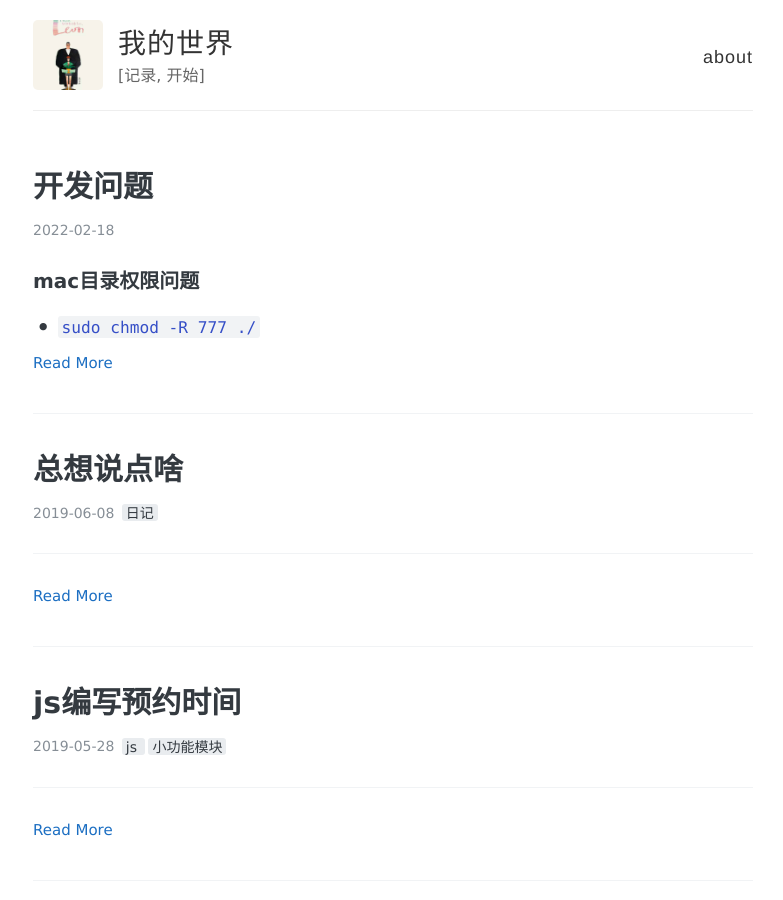
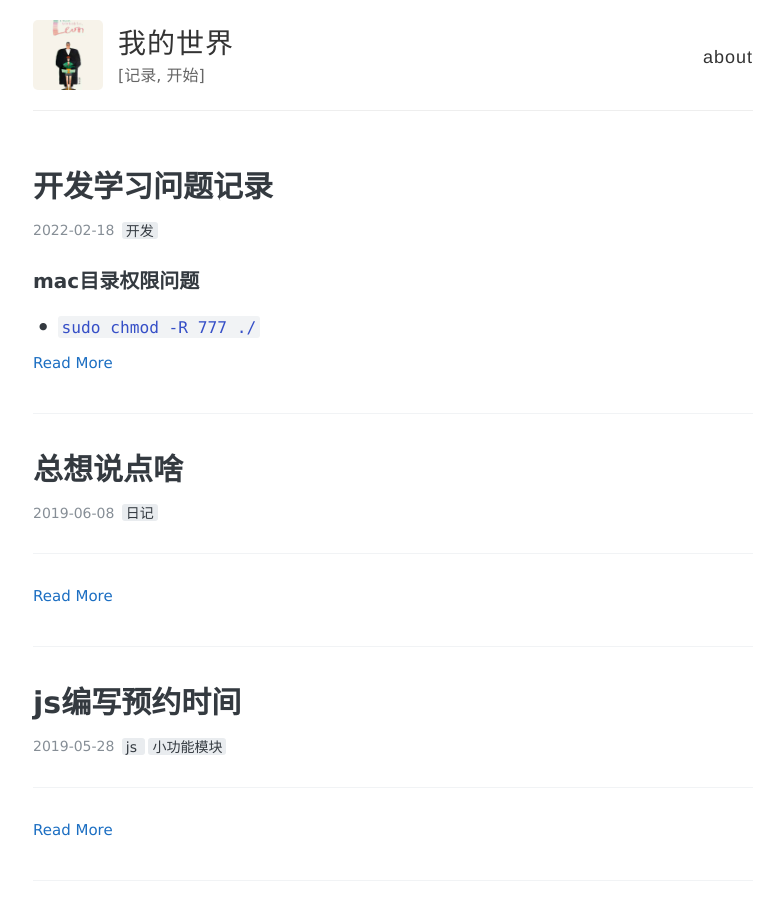
Before and after one commit to wangnf/wangnf.github.io, a Jekyll site: the page built from index.html, in a window 1280 px wide and 900 px high. Shown: the whole window, without its empty margins (247-1030 px from the left). Built offline with Jekyll 4.4.1, drawn with Linux system fonts in a browser that asks for light colours; the list of posts is cut into pages by our own code.

Commit message:
feature: 添加文档标题

```diff
--- a/_posts/2022-02-18-开发问题.md
+++ b/_posts/2022-02-18-开发问题.md
@@ -1,3 +1,10 @@
+---
+layout: post
+title: "开发学习问题记录"
+tags: ['开发']
+comments: true
+---
+
 ### mac目录权限问题
 * `sudo chmod -R 777 ./`
 
```
